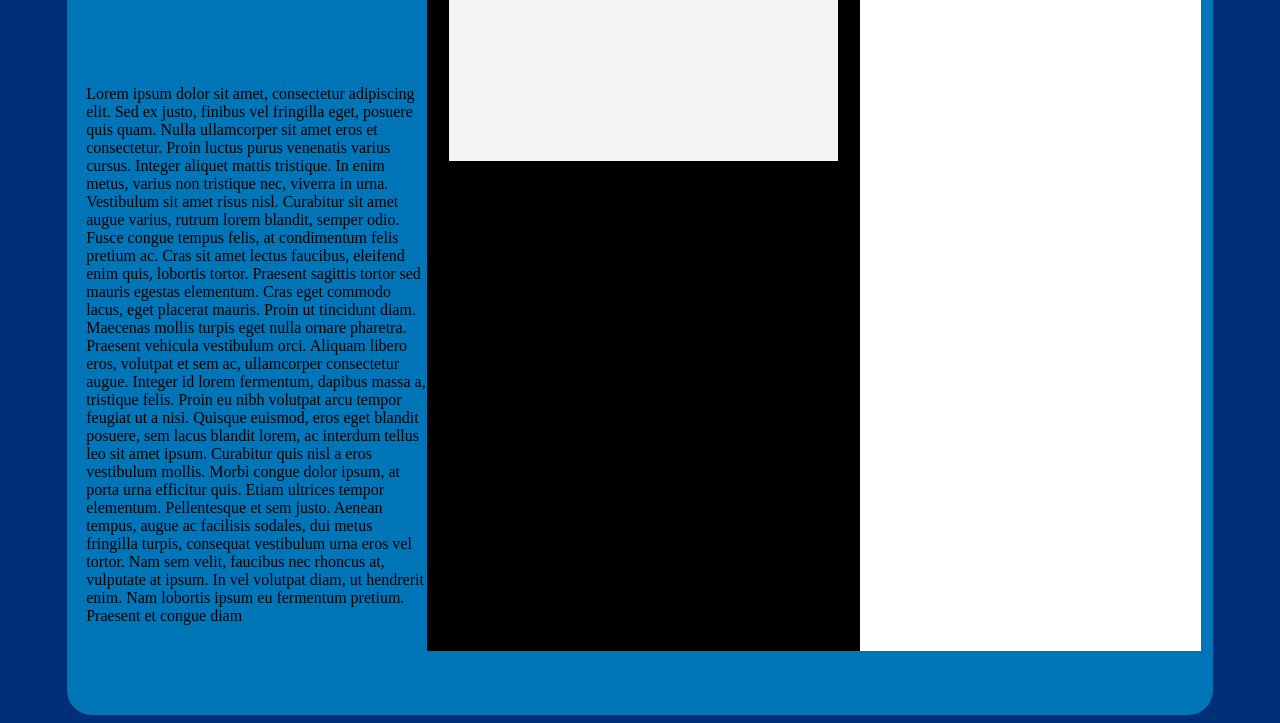
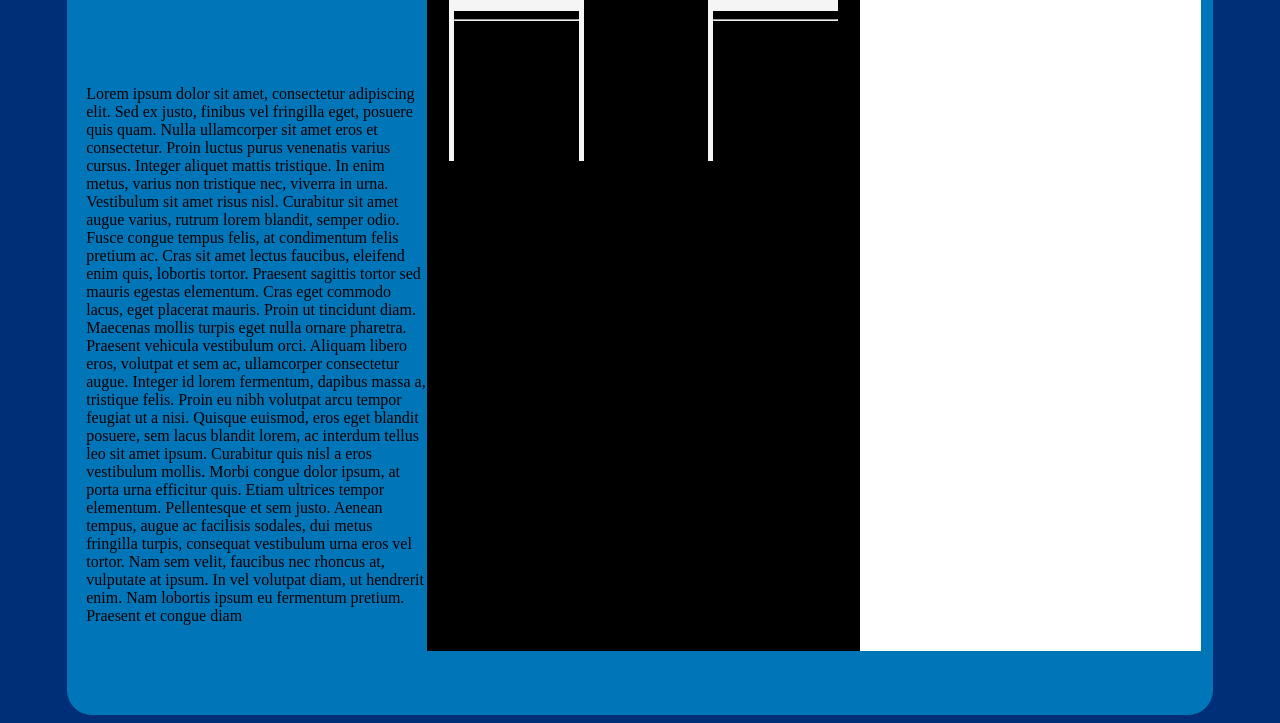
Before and after one commit to EloyZasMartinez/examen-lenguaje-de-marcas, a plain HTML site: page index.html in a window 1280 px wide. Shown: the part 156-879 px from the top of the page. Drawn offline with Linux system fonts and the light colour scheme.

Commit message:
barras bien

```diff
--- a/index.html
+++ b/index.html
@@ -20,9 +20,9 @@
         </div>
         <div class="columnacentral">
             <div class="-foto-">
-                <div class="barraixquierda"></div>
-                <div></div>
-                <div class="barraderecha"></div>
+                <div class="barraizquierda"><hr></div>
+                <div class="fotos"> </div>
+                <div class="barraderecha"><hr></div>
             </div>
             <div></div>
         </div>
--- a/styles.css
+++ b/styles.css
@@ -57,3 +57,31 @@ p{
     margin-top: 10px;
     background-color: whitesmoke;
 }
+.barraizquierda{
+    margin-top: 50px;
+    width: 32%;
+    height: 200px;
+    float: left;
+    background-color: black;
+    margin-left: 5px;
+}
+.fotos{
+    width: 32%;
+    height: 200px;
+    float: left;
+    background-color: black;
+    margin-left: 5px;
+}
+.barraderecha{
+    margin-top: 50px;
+    width: 32%;
+    height: 200px;
+    float: left;
+    background-color: black;
+    margin-left: 5px;
+}
+
+br{
+    style="width:50%;text-align:left;margin-left:0";
+    color: black;
+}
```
